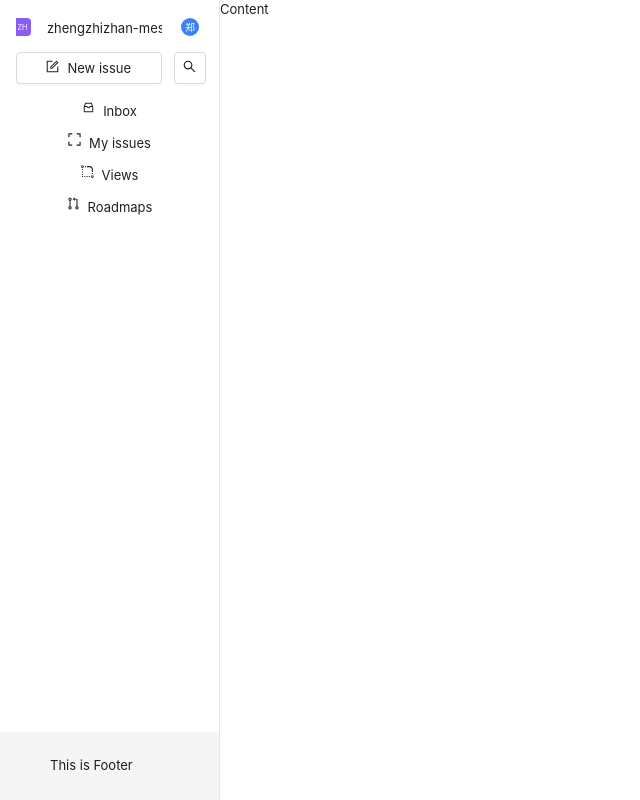
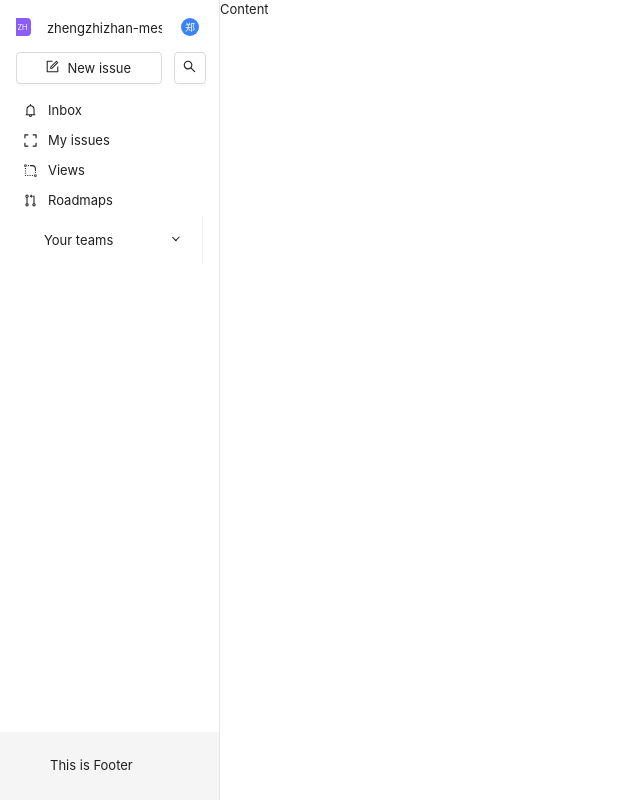
Before and after one commit to mr-pounds/xLinear, a React (Vite) app: page / in a window 1280 px wide. Shown: the whole page, without its empty margins (0-640 px from the left). Built offline with nearby package versions, Linux system fonts and the light colour scheme.

Commit message:
feat: finished part of teams nav

```diff
--- a/src/views/HomeSider.css
+++ b/src/views/HomeSider.css
@@ -1,3 +1,11 @@
-.homeNav > .li {
-  height: 32px;
+.homeNav li {
+  height: 28px !important;
+  margin: 0 0 2px 0 !important;
+  padding: 0 8px 0 8px !important;
+  line-height: 28px !important;
+  width: 100% !important;
 }
+
+.homeNav {
+  border-inline-end: 0px !important;
+}
--- a/src/views/HomeSider.tsx
+++ b/src/views/HomeSider.tsx
@@ -4,16 +4,16 @@
  * @Author       : zzz
  * @Date         : 2023-04-06 15:51:48
  * @LastEditors  : zzz
- * @LastEditTime : 2023-04-07 10:24:17
+ * @LastEditTime : 2023-04-07 11:26:58
  */
 import { Layout, Button, Dropdown, Menu, Col, Row } from "antd";
 import type { MenuProps } from "antd";
 import AccountAvatar from "../components/Avatars/AccountAvatar";
 import WorkspaceAvatar from "../components/Avatars/WorkspaceAvatar";
 import {
+  BellOutlined,
   ExpandOutlined,
   FormOutlined,
-  InboxOutlined,
   PullRequestOutlined,
   RadiusSettingOutlined,
   SearchOutlined,
@@ -97,26 +97,66 @@ const accountMenu: MenuProps["items"] = [
   },
 ];
 
-const navMenu = [
+const navMenu: MenuProps["items"] = [
   {
     label: "Inbox",
     key: "Inbox",
-    icon: <InboxOutlined size={18} className="relative -top-1" />,
+    icon: <BellOutlined size={16} />,
   },
   {
     label: "My issues",
     key: "issues",
-    icon: <ExpandOutlined size={16} className="relative -top-1" />,
+    icon: <ExpandOutlined size={16} />,
   },
   {
     label: "Views",
     key: "Views",
-    icon: <RadiusSettingOutlined size={16} className="relative -top-1" />,
+    icon: <RadiusSettingOutlined size={16} />,
   },
   {
     label: "Roadmaps",
     key: "Roadmaps",
-    icon: <PullRequestOutlined size={16} className="relative -top-1" />,
+    icon: <PullRequestOutlined size={16} />,
+  },
+];
+
+const teamsMenu: MenuProps["items"] = [
+  {
+    label: "Your teams",
+    key: "teams",
+    children: [
+      {
+        label: "740870608@qq.com",
+        key: "740870608@qq.com",
+        children: [
+          {
+            label: "Issues",
+            key: "Issues",
+            icon: <PullRequestOutlined size={16} />,
+            children: [
+              {
+                label: "Active",
+                key: "Active",
+              },
+              {
+                label: "Backlog",
+                key: "Backlog",
+              },
+            ],
+          },
+          {
+            label: "Projects",
+            key: "Projects",
+            icon: <PullRequestOutlined size={16} />,
+          },
+          {
+            label: "Views",
+            key: "Views",
+            icon: <PullRequestOutlined size={16} />,
+          },
+        ],
+      },
+    ],
   },
 ];
 
@@ -168,7 +208,7 @@ export default function HomeSider() {
           <Col span={19} className="h-8 leading-8">
             <Button
               block={true}
-              className="border border-solid"
+              className="border border-solid text-left"
               icon={<FormOutlined className="relative -top-0.5" />}
             >
               New issue
@@ -183,17 +223,10 @@ export default function HomeSider() {
         </Row>
       </Header>
       <Content className="flex-1 pl-4 pr-4">
-        {navMenu?.map((item) => (
-          <Button
-            block={true}
-            type="text"
-            icon={item?.icon}
-            key={item?.key}
-            className="text-left"
-          >
-            {item.label}
-          </Button>
-        ))}
+        <Menu items={navMenu} className="homeNav w-full"></Menu>
+        <Row>
+          <Menu items={teamsMenu} mode="inline"></Menu>
+        </Row>
       </Content>
       <Footer className="flex-initial">This is Footer</Footer>
     </Layout>
```
